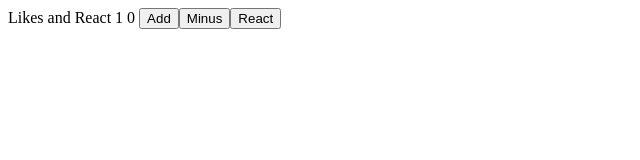
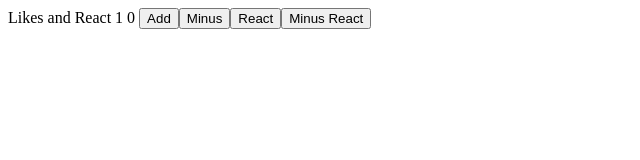
Before and after one commit to bluezone10/vue-project, a plain HTML site: page index.html in a window 1280 px wide. Shown: the whole page, without its empty margins (0-640 px from the left). Drawn offline with nearby package versions, Linux system fonts and the light colour scheme.

Commit message:
Add Minus React

```diff
--- a/index.html
+++ b/index.html
@@ -18,8 +18,8 @@
         <button id="button" v-on:click="addLikes()">Add</button>
         <button id="button" v-on:click="minusLikes()">Minus</button>
         <button v-on:click="heart++">React</button>
+        <button v-on:click="heart--">Minus React</button>
     </div>
-
 </body>
 <script src="https://unpkg.com/vue@3/dist/vue.global.js"></script>
 <script>
```
